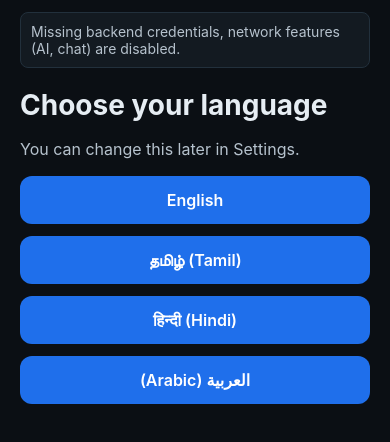
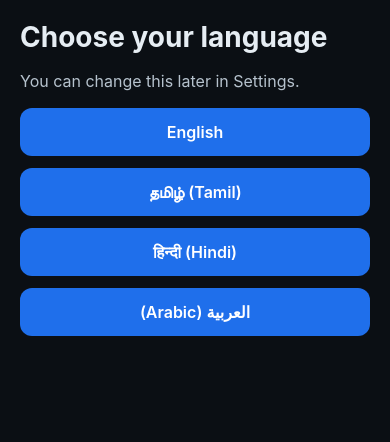
Before and after one commit to fayaaz01/skillBridge, a React Native app in the folder mobile/: screen / in a window 390 px wide. Shown: the top 442 px of the page. Built offline with nearby package versions, Linux system fonts and the light colour scheme.

Commit message:
Add backend readiness check and configure API base URL
Co-authored-by: muhammadfayaaz01 <muhammadfayaaz01@gmail.com>

```diff
--- a/mobile/App.tsx
+++ b/mobile/App.tsx
@@ -4,6 +4,7 @@ import { StatusBar } from 'expo-status-bar';
 import './src/i18n';
 import { useTranslation } from 'react-i18next';
 import { darkTheme, lightTheme } from './src/theme/colors';
+import { isBackendReady } from './src/config';
 
 type Step = 'language' | 'gps' | 'summary' | 'privacy' | 'done';
 
@@ -19,11 +20,13 @@ export default function App() {
   const Container: React.FC<{ children: React.ReactNode }> = ({ children }) => (
     <SafeAreaView style={{ flex: 1, backgroundColor: colors.bg }}>
       <StatusBar style={theme === 'dark' ? 'light' : 'dark'} />
-      <View style={{ paddingHorizontal: 20, paddingTop: 12 }}>
-        <Text style={{ backgroundColor: colors.surface, color: colors.textMuted, padding: 10, borderRadius: 8, borderColor: colors.border, borderWidth: 1 }}>
-          {t('warning.noBackend')}
-        </Text>
-      </View>
+      {!isBackendReady() && (
+        <View style={{ paddingHorizontal: 20, paddingTop: 12 }}>
+          <Text style={{ backgroundColor: colors.surface, color: colors.textMuted, padding: 10, borderRadius: 8, borderColor: colors.border, borderWidth: 1 }}>
+            {t('warning.noBackend')}
+          </Text>
+        </View>
+      )}
       <View style={{ flex: 1, padding: 20, gap: 16 }}>{children}</View>
     </SafeAreaView>
   );
--- a/mobile/app.json
+++ b/mobile/app.json
@@ -23,6 +23,9 @@
     "web": {
       "bundler": "metro",
       "favicon": "./assets/favicon.png"
+    },
+    "extra": {
+      "apiBaseUrl": "http://127.0.0.1:5001/skillbridge-f1b43/us-central1/api"
     }
   }
 }
--- /dev/null
+++ b/mobile/src/config.ts
@@ -0,0 +1,13 @@
+import Constants from 'expo-constants';
+
+type Extra = {
+	apiBaseUrl?: string;
+};
+
+const extra = (Constants?.expoConfig?.extra || {}) as Extra;
+
+export const apiBaseUrl: string | undefined = extra.apiBaseUrl;
+
+export const isBackendReady = (): boolean => {
+	return typeof apiBaseUrl === 'string' && apiBaseUrl.length > 0;
+};
```
